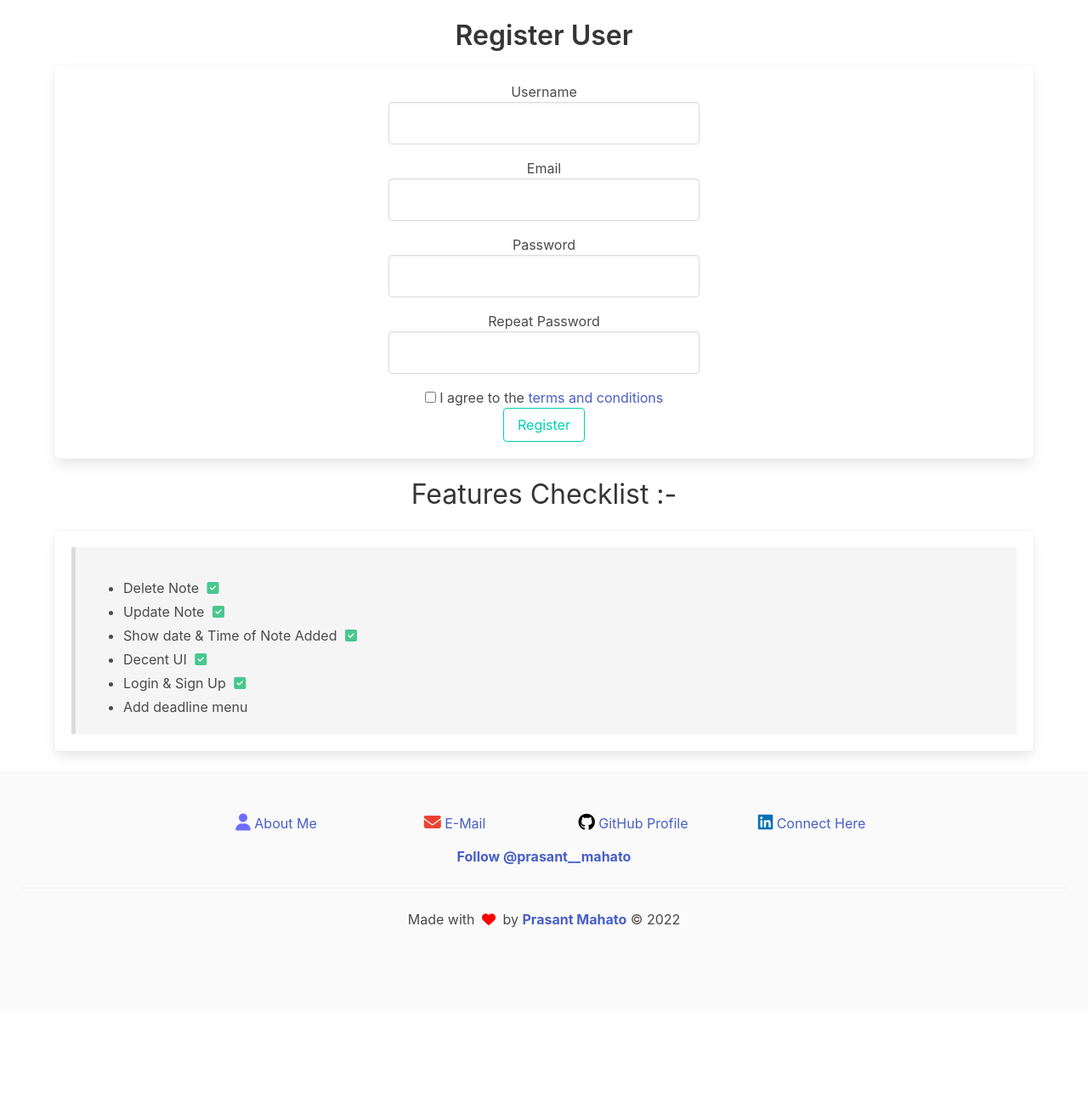
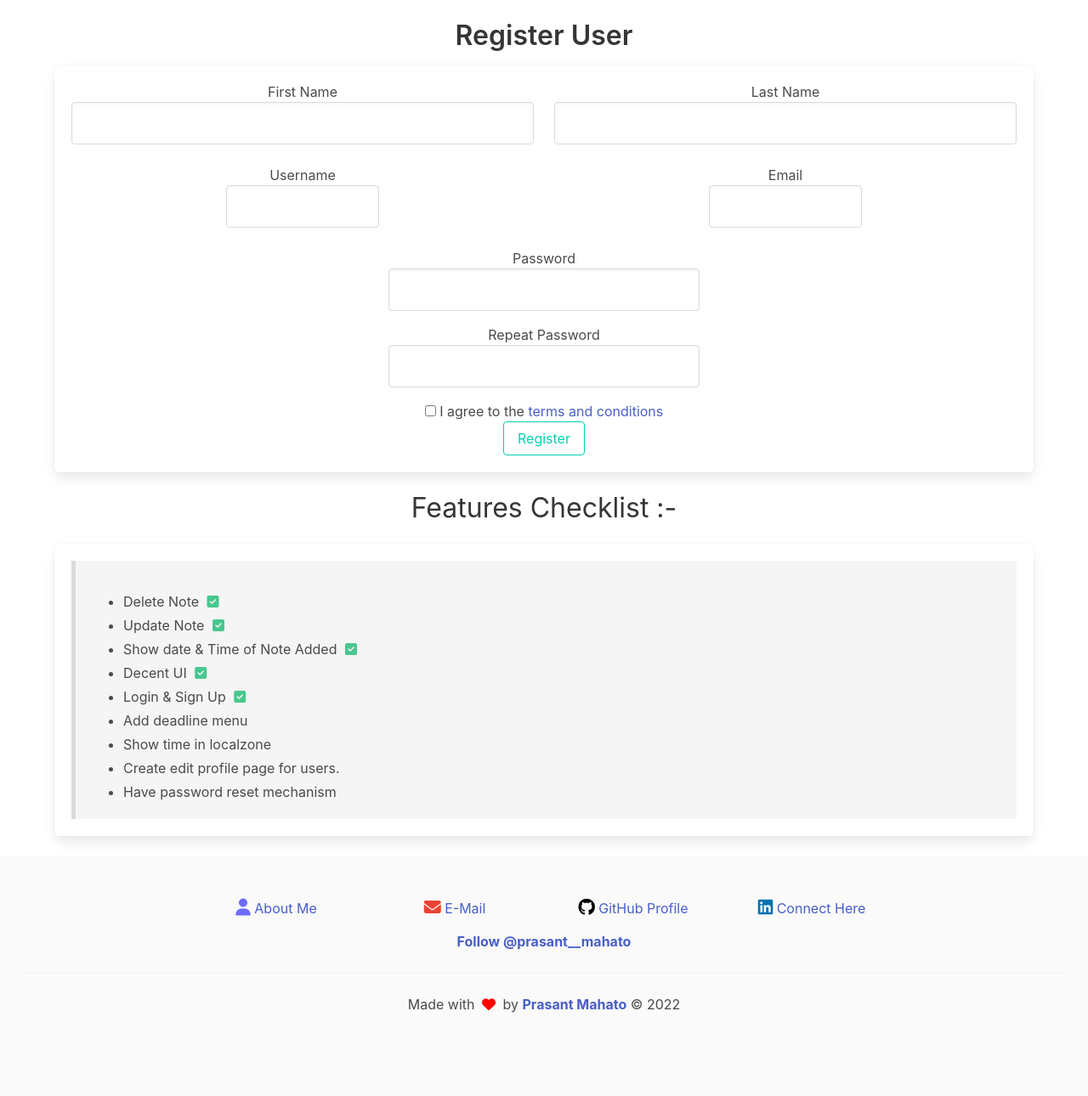
Before and after one commit to prasantmahato/Noteonthego, a Flask app: page /register in a window 1280 px wide. Shown: the part 56-1346 px from the top of the page at 85% size. Before the commit the page ends 1148 px from the top, so only its background shows below. Run offline with Flask 2, Linux system fonts and the light colour scheme; some libraries are stand-ins or nearby versions.

Commit message:
Added user profile edit page

```diff
--- a/app/forms.py
+++ b/app/forms.py
@@ -1,6 +1,6 @@
 from flask_wtf import FlaskForm
-from wtforms import StringField, PasswordField, BooleanField, SubmitField
-from wtforms.validators import ValidationError, DataRequired, Email, EqualTo
+from wtforms import StringField, PasswordField, BooleanField, SubmitField, TextAreaField
+from wtforms.validators import ValidationError, DataRequired, Email, EqualTo, Length
 from app.model import User
 
 class LoginForm(FlaskForm):
@@ -11,6 +11,8 @@ class LoginForm(FlaskForm):
 
 class RegistrationForm(FlaskForm):
     username = StringField('Username', validators=[DataRequired()])
+    first_name = StringField('First Name', validators=[DataRequired()])
+    last_name = StringField('Last Name', validators=[DataRequired()])
     email = StringField('Email', validators=[DataRequired(), Email()])
     password = PasswordField('Password', validators=[DataRequired()])
     password2 = PasswordField(
@@ -26,3 +28,23 @@ class RegistrationForm(FlaskForm):
         user = User.query.filter_by(email=email.data).first()
         if user is not None:
             raise ValidationError('Please use a different email address.')
+
+
+# Edit profile form
+class EditProfileForm(FlaskForm):
+    username = StringField('Username', validators=[DataRequired()])
+    first_name = StringField('first_name', validators=[DataRequired()])
+    last_name = StringField('last_name', validators=[DataRequired()])
+    about_me = TextAreaField('About me', validators=[Length(min=0, max=140)])
+    submit = SubmitField('Submit')
+
+    # Validate username in edit profile form
+    def __init__(self, original_username,*args, **kwargs):
+        super(EditProfileForm, self).__init__(*args, **kwargs)
+        self.original_username = original_username
+
+    def validate_username(self, username):
+        if username.data != self.original_username:
+            user = User.query.filter_by(username=self.username.data).first()
+            if user is not None:
+                raise ValidationError('Please use a different username.')
--- a/app/model.py
+++ b/app/model.py
@@ -18,6 +18,9 @@ class Todo(db.Model):
 class User(UserMixin, db.Model):
     id = db.Column(db.Integer, primary_key=True)
     username = db.Column(db.String(64), index=True, unique=True)
+    about_me = db.Column(db.String(64))
+    first_name = db.Column(db.String(64))
+    last_name = db.Column(db.String(64))
     email = db.Column(db.String(120), index=True, unique=True)
     password_hash = db.Column(db.String(128))
     notes = db.relationship('Todo', backref='author', lazy='dynamic')
--- a/app/routes.py
+++ b/app/routes.py
@@ -1,7 +1,8 @@
+from distutils.log import info
 from app import app, db
 from flask import request, redirect, render_template, url_for, flash
 from app.model import Todo, User
-from app.forms import LoginForm, RegistrationForm
+from app.forms import LoginForm, RegistrationForm, EditProfileForm
 from flask_login import current_user, login_user, logout_user, login_required
 from datetime import datetime
 
@@ -83,6 +84,7 @@ def login():
 @app.route('/logout')
 def logout():
     logout_user()
+    flash('You have been logged out.')
     return redirect(url_for('index'))
 
 # Method to register users
@@ -94,10 +96,38 @@ def register():
     # Insert registered user to database
     form = RegistrationForm()
     if form.validate_on_submit():
-        user = User(username=form.username.data, email=form.email.data)
+        user = User(username=form.username.data.lower(), email=form.email.data)
         user.set_password(form.password.data)
         db.session.add(user)
         db.session.commit()
         flash('Congratulations, you are now a registered user!')
         return redirect(url_for('login'))
     return render_template('register.html', title='Sign Up', form=form)
+
+
+# User profile view function
+@app.route('/user/<username>')
+@login_required
+def user(username):
+    user = User.query.filter_by(username=username).first_or_404()
+    return render_template('user.html', user=user)
+
+
+# Edit profile view function
+@app.route('/edit_profile', methods=['GET','POST'])
+@login_required
+def edit_profile():
+    form = EditProfileForm(current_user.username)
+    if form.validate_on_submit():
+        current_user.username = form.username.data.lower()
+        current_user.about_me = form.about_me.data
+        current_user.first_name = form.first_name.data
+        current_user.last_name = form.last_name.data
+        db.session.commit()
+        flash('Your changes have been saved.')
+        return redirect(url_for('edit_profile'))
+    elif request.method == 'GET':
+        form.username.data = current_user.username
+        form.about_me.data = current_user.about_me
+
+    return render_template('edit_profile.html', title='Edit Profile', form=form, user=user)
--- a/app/templates/base.html
+++ b/app/templates/base.html
@@ -98,17 +98,21 @@
                   <div class="navbar-item has-dropdown is-hoverable pr-5">
                     <a class="dropdown-link" id="uppercase">
                       <strong>
-                      Hello, {{ current_user.username }} <i class="fas fa-chevron-down"></i>
+                      Welcome, {{ current_user.username }} <i class="fas fa-chevron-down"></i>
                       </strong>
                     </a>
 
+                    <div class="navbar-dropdown mr">
+                      <a class="navbar-item button" href="{{ url_for('user', username=current_user.username) }}">
+                          Edit Profile
+                        </a>
+                    </div>
                     <div class="navbar-dropdown mr">
                       <a class="navbar-item button is-warning" href="{{ url_for('logout') }}">
                           Log Out
                         </a>
                     </div>
                   </div>
-
                 <!-- <a href="" class="button is-ghost">««</a> -->
 
                   <!-- <a href="" class="button is-ghost is-outlined">
@@ -186,6 +190,9 @@
             <span class="icon has-text-success "><i class="fas fa-check-square"></i></span>
           </li>
           <li>Add deadline menu</li>
+          <li>Show time in localzone</li>
+          <li>Create edit profile page for users.</li>
+          <li>Have password reset mechanism</li>
 
         </ul>
       </blockquote>
--- a/app/templates/register.html
+++ b/app/templates/register.html
@@ -6,6 +6,28 @@
     <h1>Register User</h1>
     <form action="" method="post" class="conatainer content box" autocomplete="on">
         {{ form.hidden_tag() }}
+        <div class="columns">
+            <div class="column">
+                <p>
+                    {{ form.first_name.label }} <br>
+                    {{ form.first_name(size=32, class_='input is-size-5')}} <br>
+                    {% for error in form.username.errors %}
+                        <span class="tag is-warning">[{{ error }}]</span>
+                    {% endfor %}
+                </p>
+            </div>
+            <div class="column">
+                <p>
+                    {{ form.last_name.label }} <br>
+                    {{ form.last_name(size=32, class_='input is-size-5')}} <br>
+                    {% for error in form.username.errors %}
+                        <span class="tag is-warning">[{{ error }}]</span>
+                    {% endfor %}
+                </p>
+            </div>
+        </div>
+        <div class="columns">
+            <div class="column">
                 <p>
                     {{ form.username.label }}<br>
                     {{ form.username(size=64, class_='input is-size-5' ) }}<br>
@@ -13,6 +35,8 @@
                         <span class="tag is-warning">[{{ error }}]</span>
                     {% endfor %}
                 </p>
+            </div>
+            <div class="column">
                 <p>
                     {{ form.email.label }}<br>
                     {{ form.email(size=64, class_='input is-size-5' , type='email') }}<br>
@@ -20,6 +44,9 @@
                         <span class="tag is-warning">[{{ error }}]</span>
                     {% endfor %}
                 </p>
+            </div>
+        </div>
+
         <p>
             {{ form.password.label }}<br>
             {{ form.password(size=32, class_='input is-size-5' ) }}<br>
@@ -57,4 +84,8 @@
 
     <button class="modal-close is-large" aria-label="close"></button>
 </div>
+
+
+
+
 {% endblock %}
```
Also changed, not shown: app/templates/login.html (+5 -2 lines), app.db, 1 other file. Lines whose indentation alone changed are shown as unchanged.
